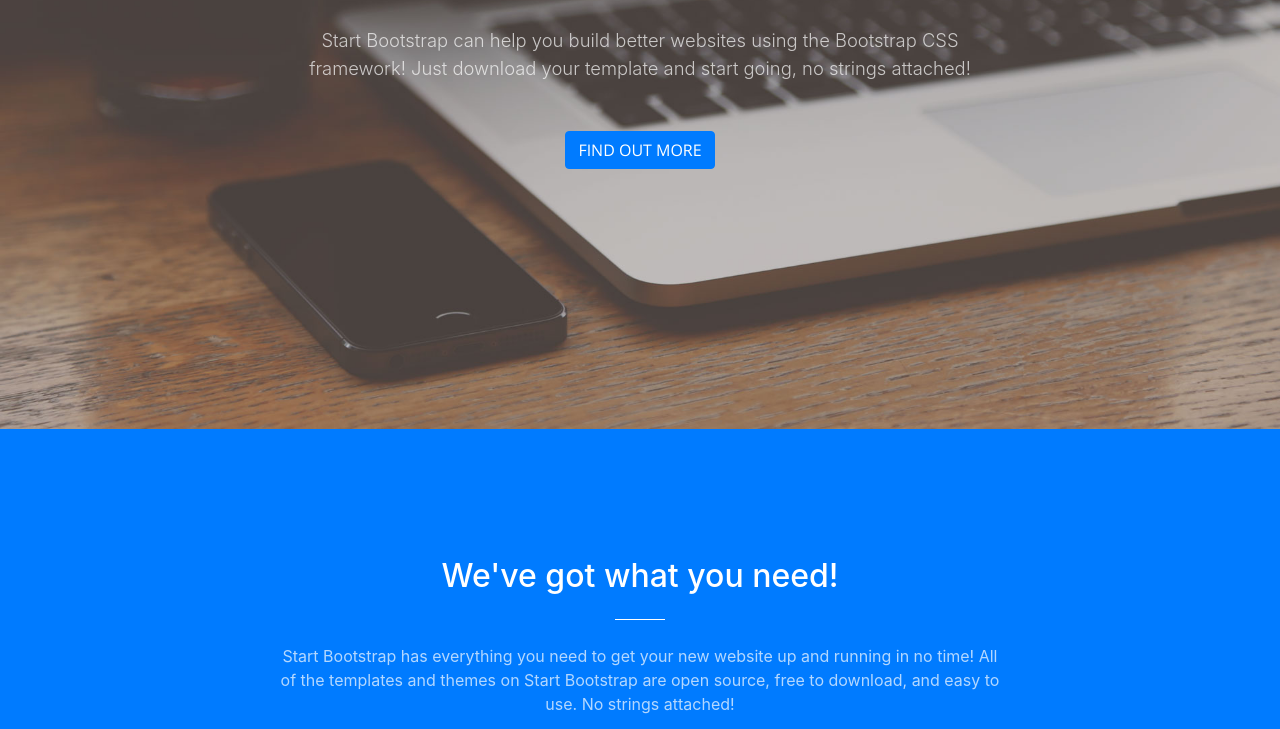
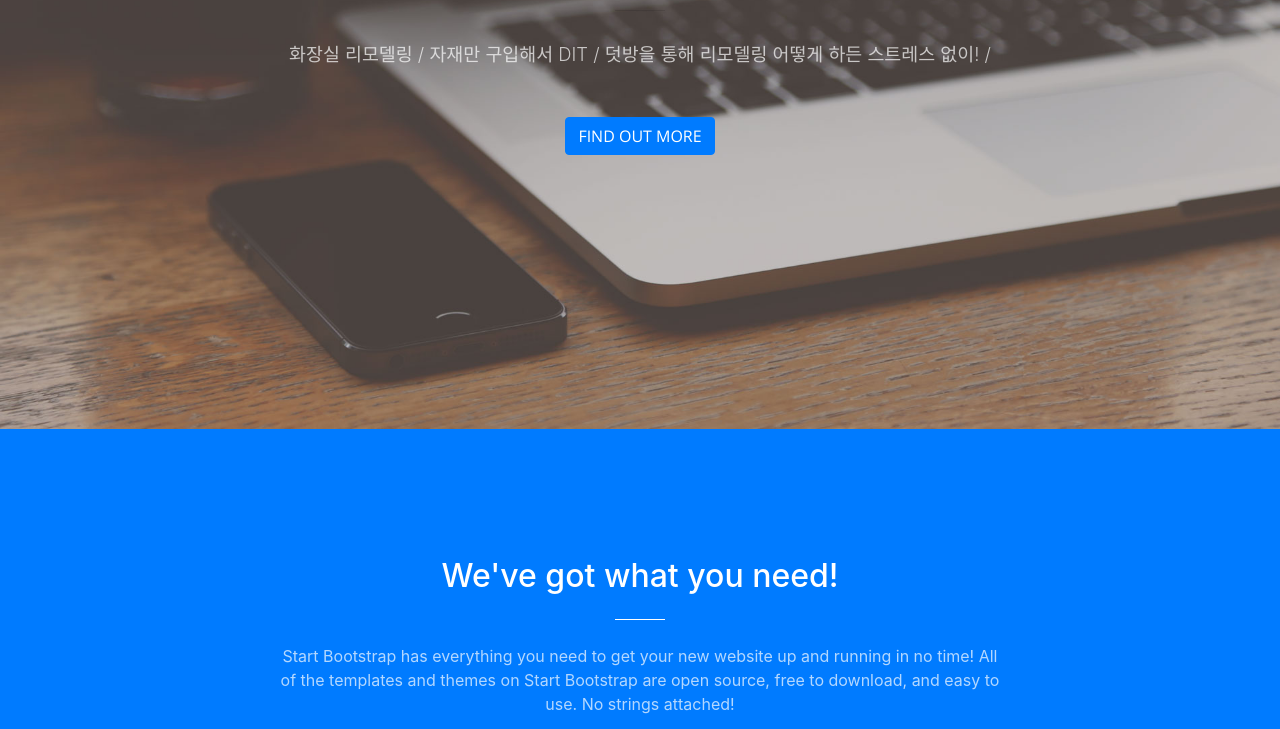
Before and after one commit to GUBK/gubk.github.io, a website with bundled scripts: page index.html in a window 1280 px wide. Shown: the part 371-1100 px from the top of the page. Built offline with nearby package versions, Linux system fonts and the light colour scheme.

Commit message:
second commit

```diff
--- a/index.html
+++ b/index.html
@@ -64,7 +64,7 @@
             <hr>
           </div>
           <div class="col-lg-8 mx-auto">
-            <p class="text-faded mb-5">Start Bootstrap can help you build better websites using the Bootstrap CSS framework! Just download your template and start going, no strings attached!</p>
+            <p class="text-faded mb-5">화장실 리모델링 / 자재만 구입해서 DIT / 덧방을 통해 리모델링 어떻게 하든 스트레스 없이! / </p>
             <a class="btn btn-primary btn-xl js-scroll-trigger" href="#about">Find Out More</a>
           </div>
         </div>
```
